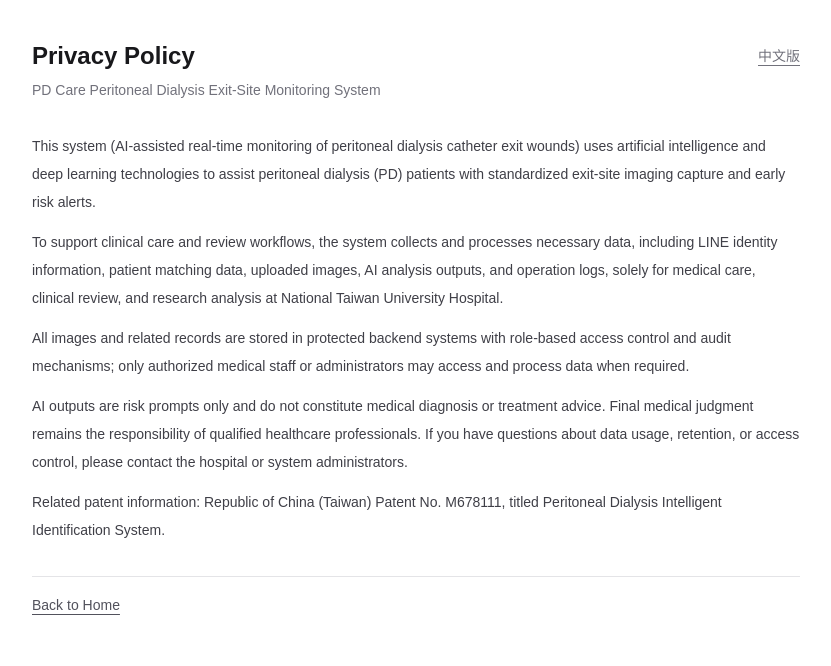
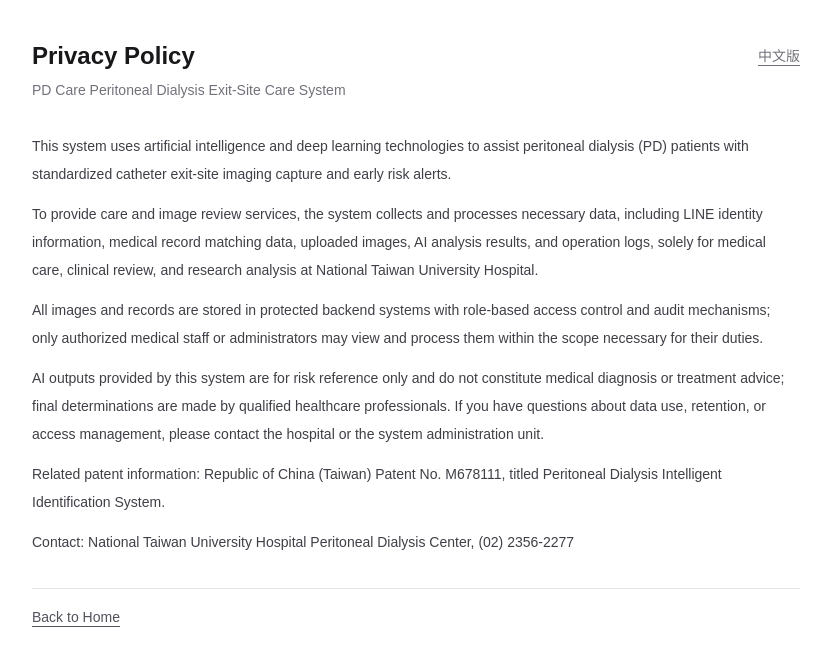
Before and after one commit to ruby0322/pd-care-monorepo, a Next.js app in the folder apps/frontend/: page /privacy-policy/en in a window 1280 px wide. Shown: the top 666 px of the page, without its empty margins (224-1055 px from the left). Built offline with nearby package versions, Linux system fonts and the light colour scheme.

Commit message:
chore: revise privacy policy

```diff
--- a/apps/frontend/app/privacy-policy/en/page.tsx
+++ b/apps/frontend/app/privacy-policy/en/page.tsx
@@ -11,24 +11,27 @@
               中文版
             </Link>
           </div>
-          <p className="text-sm text-zinc-500">PD Care Peritoneal Dialysis Exit-Site Monitoring System</p>
+          <p className="text-sm text-zinc-500">PD Care Peritoneal Dialysis Exit-Site Care System</p>
         </header>
 
         <section className="space-y-3 text-sm leading-7 text-zinc-700">
           <p>
-            This system (AI-assisted real-time monitoring of peritoneal dialysis catheter exit wounds) uses artificial intelligence and deep learning technologies to assist peritoneal dialysis (PD) patients with standardized exit-site imaging capture and early risk alerts.
+            This system uses artificial intelligence and deep learning technologies to assist peritoneal dialysis (PD) patients with standardized catheter exit-site imaging capture and early risk alerts.
           </p>
           <p>
-            To support clinical care and review workflows, the system collects and processes necessary data, including LINE identity information, patient matching data, uploaded images, AI analysis outputs, and operation logs, solely for medical care, clinical review, and research analysis at National Taiwan University Hospital.
+            To provide care and image review services, the system collects and processes necessary data, including LINE identity information, medical record matching data, uploaded images, AI analysis results, and operation logs, solely for medical care, clinical review, and research analysis at National Taiwan University Hospital.
           </p>
           <p>
-            All images and related records are stored in protected backend systems with role-based access control and audit mechanisms; only authorized medical staff or administrators may access and process data when required.
+            All images and records are stored in protected backend systems with role-based access control and audit mechanisms; only authorized medical staff or administrators may view and process them within the scope necessary for their duties.
           </p>
           <p>
-            AI outputs are risk prompts only and do not constitute medical diagnosis or treatment advice. Final medical judgment remains the responsibility of qualified healthcare professionals. If you have questions about data usage, retention, or access control, please contact the hospital or system administrators.
+            AI outputs provided by this system are for risk reference only and do not constitute medical diagnosis or treatment advice; final determinations are made by qualified healthcare professionals. If you have questions about data use, retention, or access management, please contact the hospital or the system administration unit.
           </p>
           <p>
             Related patent information: Republic of China (Taiwan) Patent No. M678111, titled Peritoneal Dialysis Intelligent Identification System.
+          </p>
+          <p>
+            Contact: National Taiwan University Hospital Peritoneal Dialysis Center, (02) 2356-2277
           </p>
         </section>
 
--- a/apps/frontend/app/privacy-policy/page.tsx
+++ b/apps/frontend/app/privacy-policy/page.tsx
@@ -16,19 +16,22 @@
 
         <section className="space-y-3 text-sm leading-7 text-zinc-700">
           <p>
-            本系統（AI 即時腹膜透析導管傷口監測）透過人工智慧與深度學習技術，協助腹膜透析（PD）病患進行出口影像標準化拍攝與早期風險提醒。
+            本系統透過人工智慧與深度學習技術，協助腹膜透析（PD）病患進行導管出口影像標準化拍攝與早期風險提醒。
           </p>
           <p>
-            為提供照護與審查服務，系統會蒐集並處理必要資料，包括 LINE 身分識別資訊、病歷比對資訊、上傳影像、AI 分析結果與操作紀錄，僅用於台大醫院醫療照護、臨床審查與研究分析。
+            為提供照護與影像審查服務，系統會蒐集並處理必要資料，包括 LINE 身分識別資訊、病歷比對資訊、上傳影像、AI 分析結果與操作紀錄，僅用於台大醫院醫療照護、臨床審查與研究分析。
           </p>
           <p>
             所有影像與紀錄皆儲存於受保護的後端系統，並以權限與稽核機制控管存取；僅授權之醫療人員或管理人員得於必要範圍內檢視與處理。
           </p>
           <p>
-            本系統提供之 AI 結果僅為風險提示，不構成醫療診斷或治療建議；最終判斷仍由醫療專業人員作成。若您對資料使用、保存或權限管理有疑問，請聯繫院方或系統管理單位。
+            本系統提供之 AI 結果僅為風險提示參考，不構成醫療診斷或治療建議；最終判斷仍由醫療專業人員作成。若您對資料使用、保存或權限管理有疑問，請聯繫院方或系統管理單位。
           </p>
           <p>
             技術相關專利資訊：中華民國專利（M678111），名稱為「腹膜透析智慧辨識系統」。
+          </p>
+          <p>
+            聯絡資訊｜台大醫院腹膜透析中心（02）2356-2277
           </p>
         </section>
 
```
